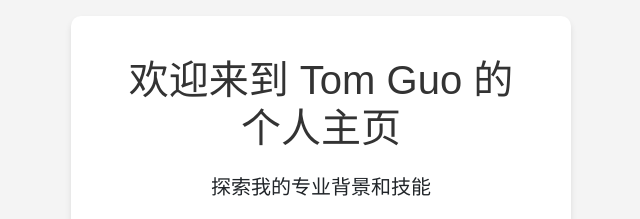
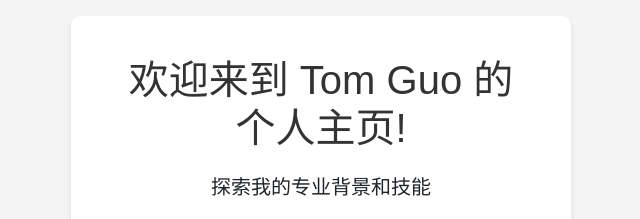
Before and after one commit to guomengtao/resume-study, a plain HTML site: page index.html in a window 1280 px wide. Shown: the part 237-456 px from the top of the page, 319-959 px from the left. Drawn offline with nearby package versions, Linux system fonts and the light colour scheme.

Commit message:
update-index

```diff
--- a/index.html
+++ b/index.html
@@ -36,7 +36,7 @@
 </head>
 <body>
     <div class="welcome-container">
-        <h1 class="welcome-title">欢迎来到 Tom Guo 的个人主页</h1>
+        <h1 class="welcome-title">欢迎来到 Tom Guo 的个人主页!</h1>
         <p class="lead">探索我的专业背景和技能</p>
 
         <div class="resume-link">
```
